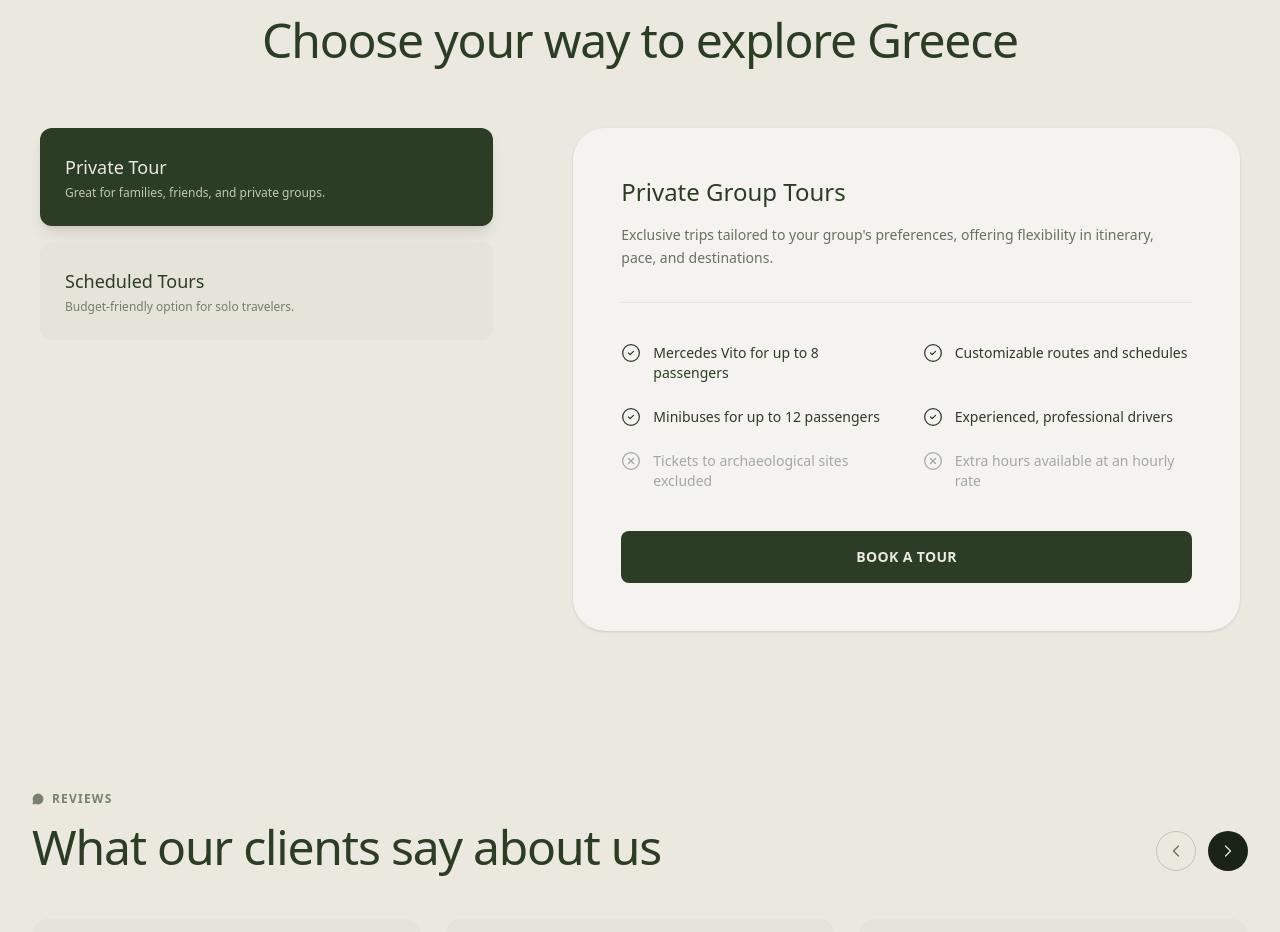
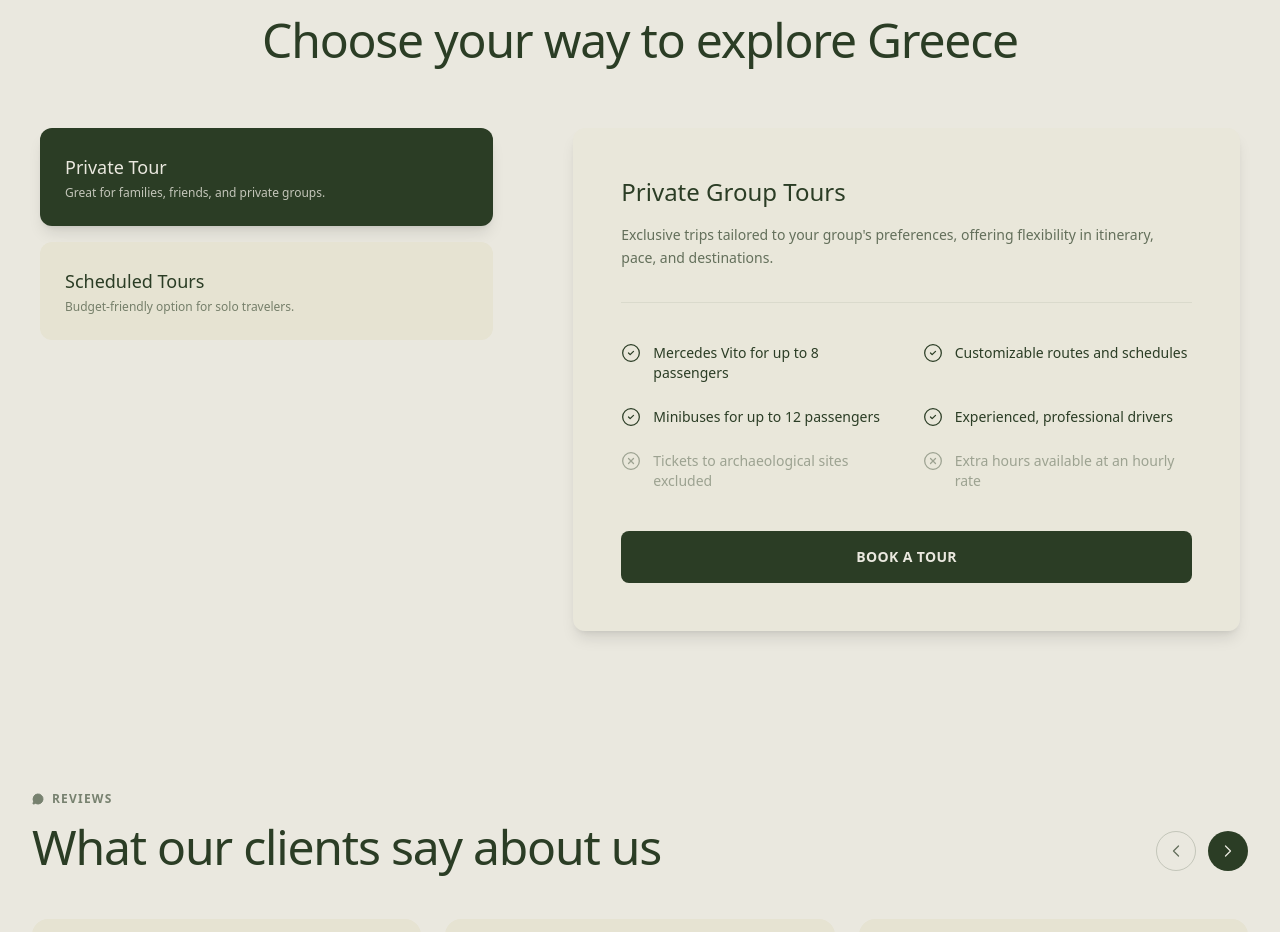
Before and after one commit to akins-dev/travel-agency-website, a Next.js app: page / in a window 1280 px wide. Shown: the part 5887-6819 px from the top of the page. Built offline with nearby package versions, Linux system fonts and the light colour scheme.

Commit message:
fix: update button background color and review card background in ReviewsSection and TripOptions components

```diff
--- a/src/components/pages/home/Reviews.tsx
+++ b/src/components/pages/home/Reviews.tsx
@@ -47,7 +47,7 @@ export default function ReviewsSection() {
             <button className="w-10 h-10 rounded-full border border-[#2B3D25]/20 flex items-center justify-center hover:bg-[#2B3D25]/5 transition-colors">
               <ChevronLeft strokeWidth={1.5} className="w-5 h-5 opacity-70" />
             </button>
-            <button className="w-10 h-10 rounded-full bg-[#1A2318] text-[#EAE8DF] flex items-center justify-center hover:bg-opacity-90 transition-colors">
+            <button className="w-10 h-10 rounded-full bg-[#2B3D25] text-[#EAE8DF] flex items-center justify-center hover:bg-opacity-90 transition-colors">
               <ChevronRight strokeWidth={1.5} className="w-5 h-5" />
             </button>
           </div>
@@ -58,7 +58,7 @@ export default function ReviewsSection() {
           {reviews.map((review) => (
             <div
               key={review.id}
-              className="bg-[#E5E3DA] p-8 rounded-2xl flex flex-col justify-between min-h-80 hover:shadow-md transition-shadow duration-300"
+              className="bg-[#E6E3D2] p-8 rounded-2xl flex flex-col justify-between min-h-80 hover:shadow-md transition-shadow duration-300"
             >
               {/* Stars & Text */}
               <div className="space-y-6">
--- a/src/components/pages/home/TripOptions.tsx
+++ b/src/components/pages/home/TripOptions.tsx
@@ -84,7 +84,7 @@ export default function TripOptions() {
               className={`text-left p-6 rounded-xl transition-all duration-300 border border-transparent ${
                 activeTab === "scheduled"
                   ? "bg-[#2B3D25] text-[#EAE8DF] shadow-lg"
-                  : "bg-[#E5E3DA] text-[#2B3D25] hover:bg-[#dedcd3] hover:border-[#2B3D25]/10"
+                  : "bg-[#E6E3D2] text-[#2B3D25] hover:bg-[#E6E3D2]/80 hover:border-[#2B3D25]/10"
               }`}
             >
               <span className="block text-lg font-medium mb-1">
@@ -101,7 +101,7 @@ export default function TripOptions() {
           </div>
 
           {/* RIGHT: Detail Card */}
-          <div className="lg:col-span-7 bg-[#F4F3EF] rounded-4xl p-8 md:p-12 shadow-sm">
+          <div className="lg:col-span-7 bg-[#E6E3D2]/40 rounded-xl p-8 md:p-12 shadow-lg">
             <h3 className="text-2xl font-medium mb-4">
               {options[activeTab].title}
             </h3>
```
